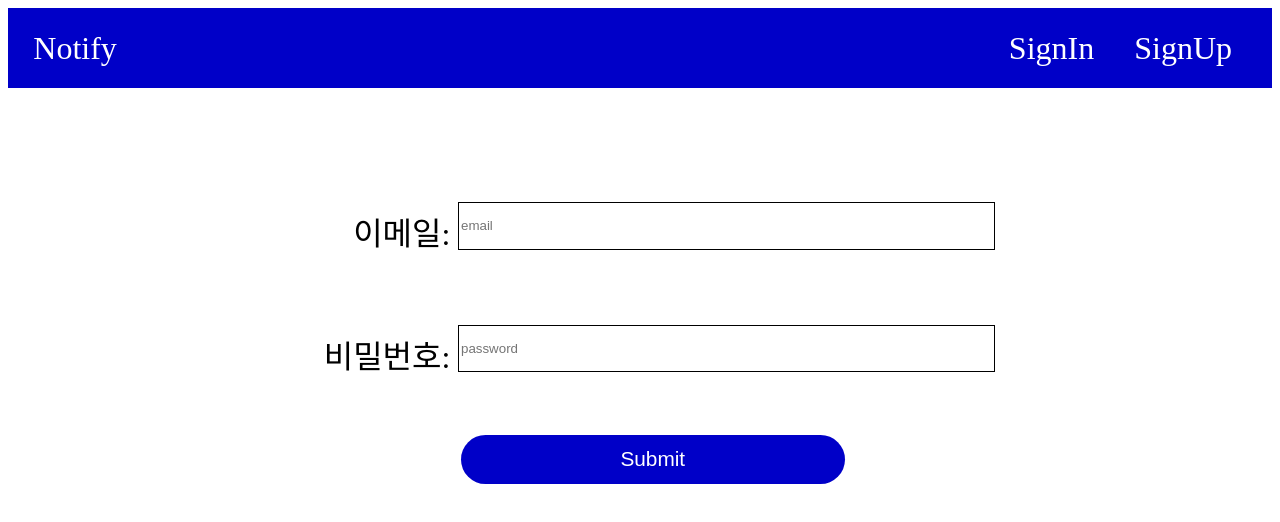
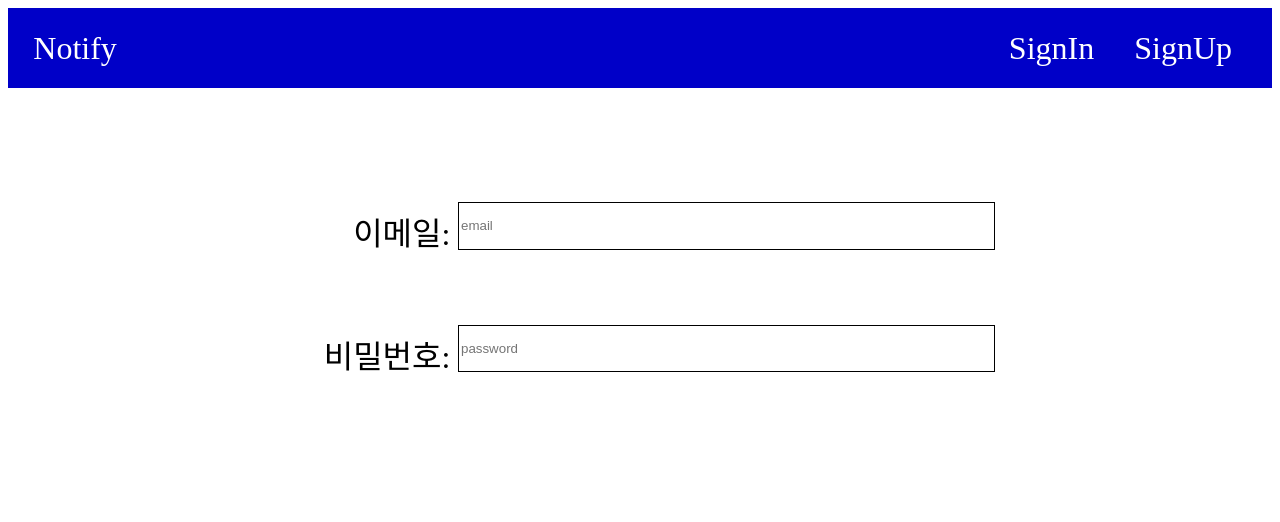
Before and after one commit to weather-notify/notify_Frontend, a React (Create React App) app: page /login in a window 1280 px wide. Shown: the top 522 px of the page. Built offline with nearby package versions, Linux system fonts and the light colour scheme.

Commit message:
[DELETE] SubmitContainer

```diff
--- a/src/page/login/LoginPage.js
+++ b/src/page/login/LoginPage.js
@@ -4,14 +4,12 @@ import * as S from './style';
 
 import HeaderContainer from 'container/headerContainer/HeaderContainer';
 import LoginContainer from 'container/loginContainer/LoginContainer';
-import SubmitContainer from 'container/commonContainer/SubmitContainer';
 
 const LoginPage = () => {
     return (
         <S.Container>
             <HeaderContainer />
             <LoginContainer />
-            <SubmitContainer />
         </S.Container>
     )
 }
```
